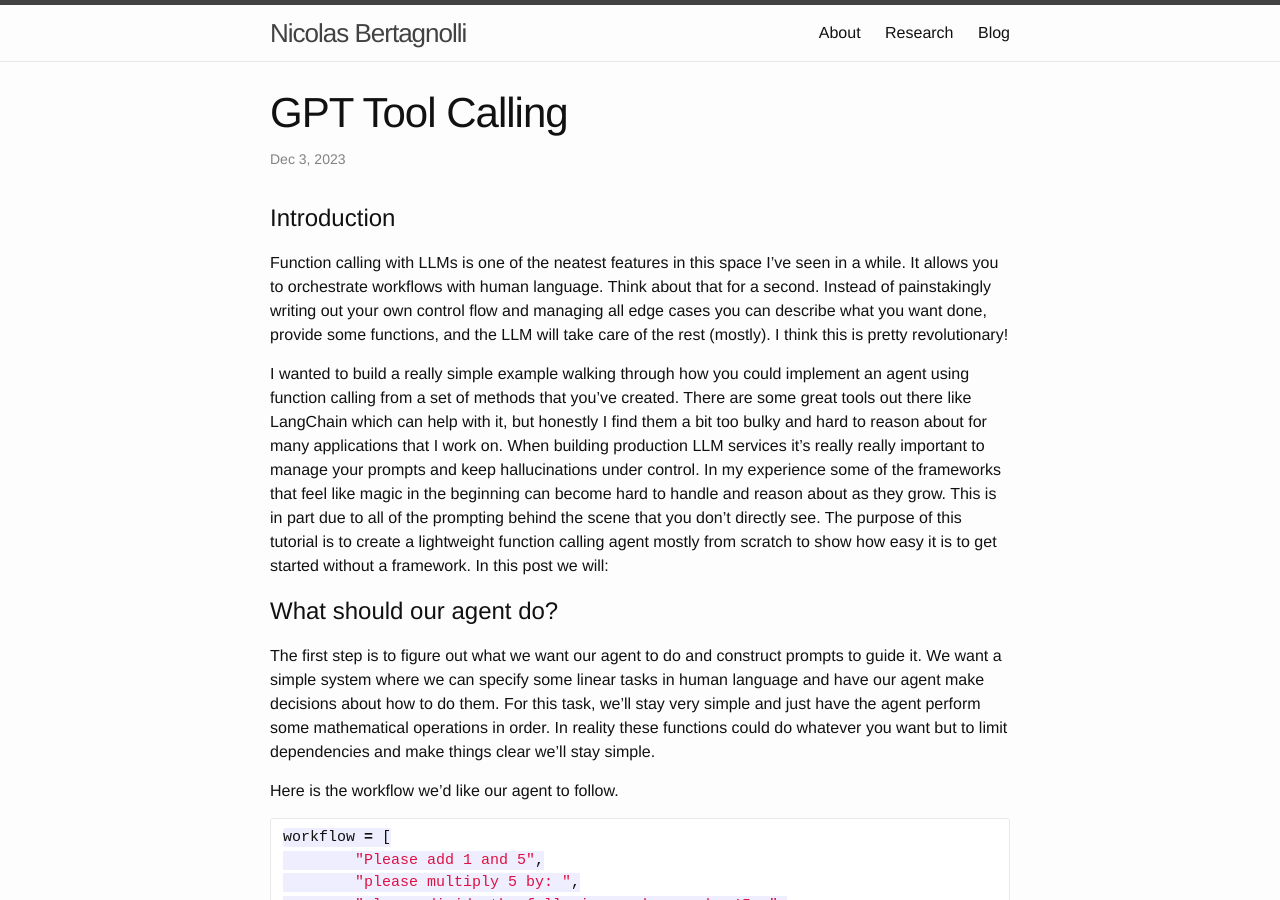
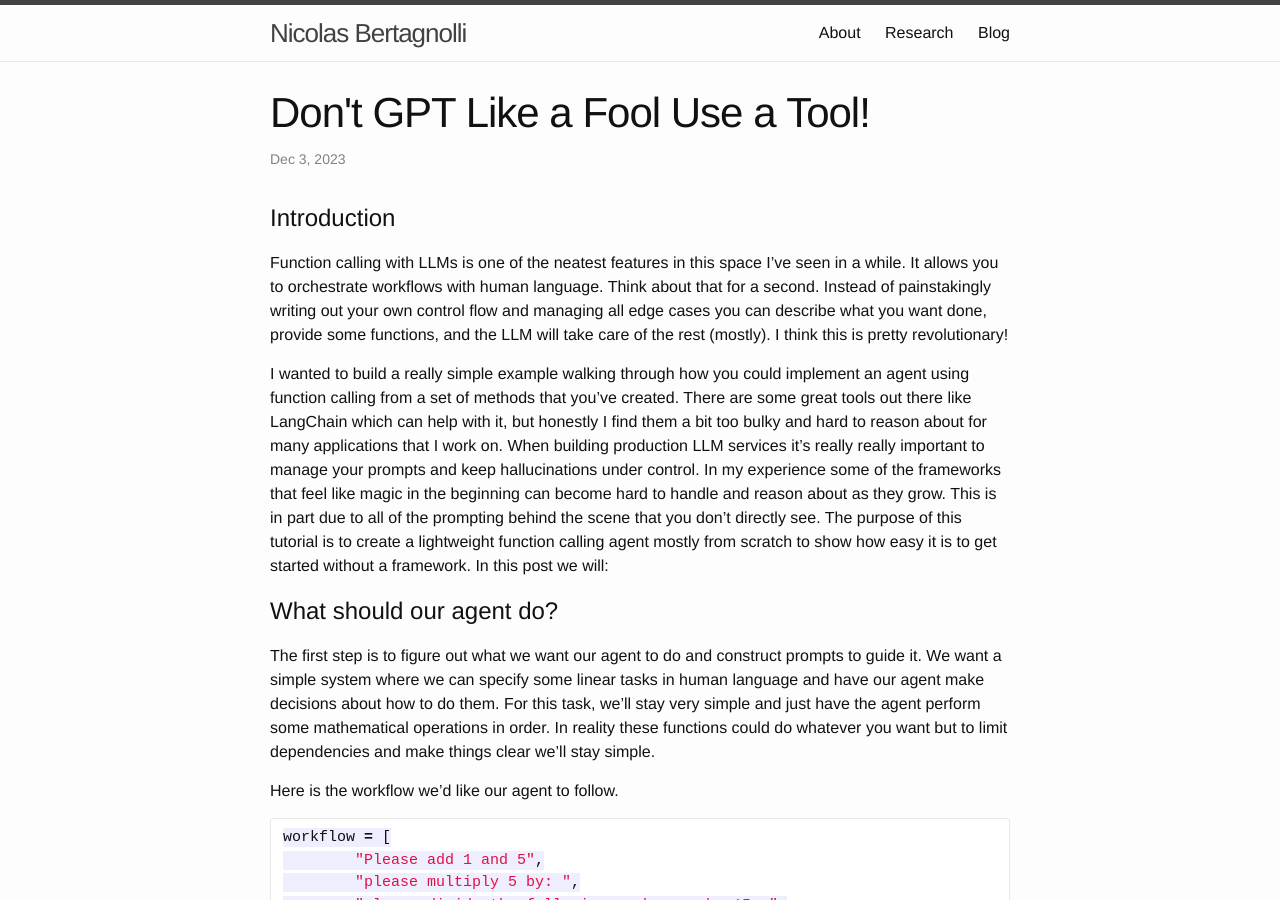
Before and after one commit to nbertagnolli/nbertagnolli.github.io, a Jekyll site: the page built from _posts/2023-12-03-GPT_Function_Calling.md, in a window 1280 px wide and 900 px high. Built offline with Jekyll 4.4.1, drawn with Linux system fonts in a browser that asks for light colours.

Commit message:
fixed the dumb title

```diff
--- a/_posts/2023-12-03-GPT_Function_Calling.md
+++ b/_posts/2023-12-03-GPT_Function_Calling.md
@@ -1,6 +1,6 @@
 ---
 layout: post
-title: "GPT Tool Calling"
+title: "Don't GPT Like a Fool Use a Tool!"
 data: 2023-12-03
 categories: jekyll update
 ---
```
